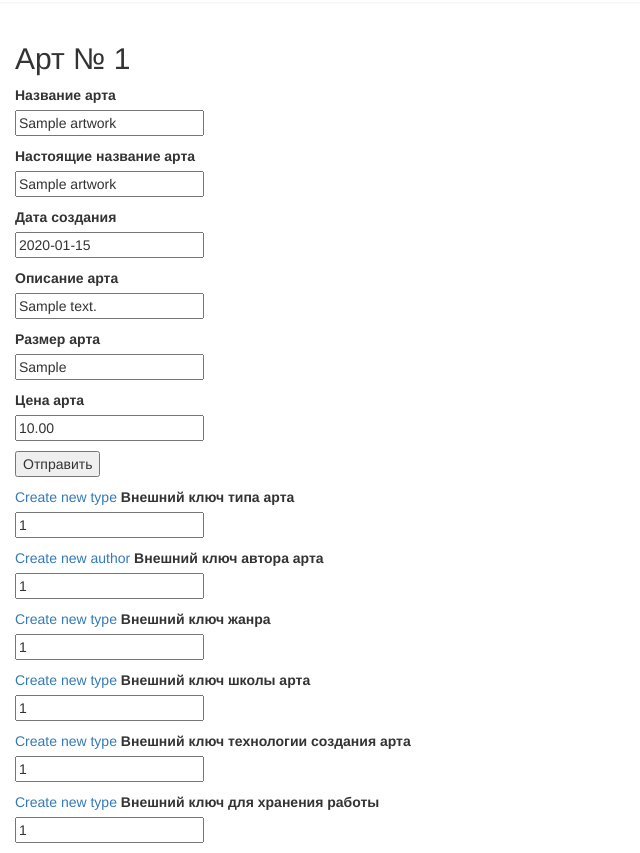
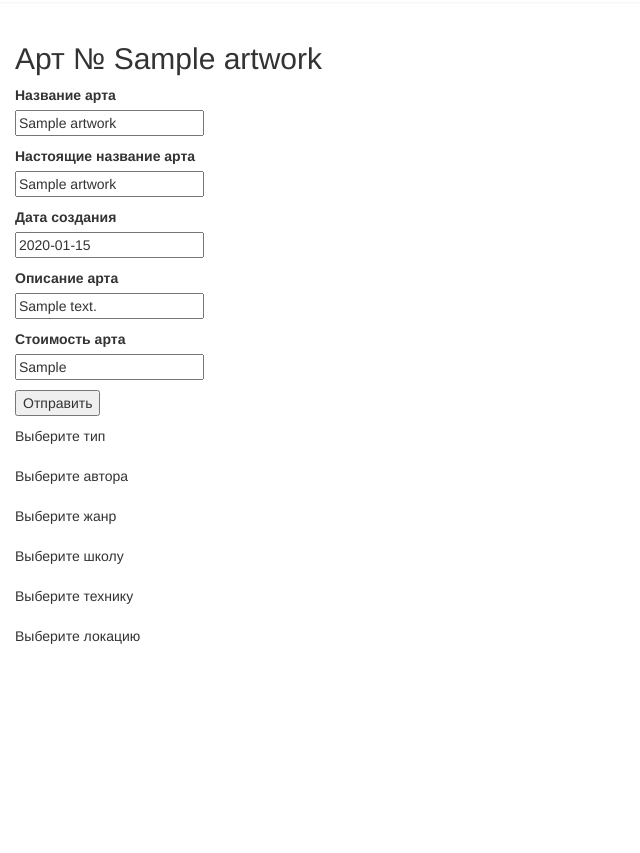
Before and after one commit to Liza-Kozlovskaya/ArtGallery, an ASP.NET MVC app: page /Admin/EditArts/1 in a window 1280 px wide; the page is wider, and only the part inside the window is pictured. Shown: the part 51-904 px from the top of that part, without its empty margins (0-640 px from the left). After the commit the page ends 800 px from the top of that part, so only its background shows below. Run offline with ASP.NET Core 8 and stand-ins for ASP.NET MVC 5, Linux system fonts and the light colour scheme; tables that the repository leaves empty hold one stand-in row (values such as "Sample post"); the project's own start-up code is not run; a stand-in starts its controllers and pages; some libraries are stand-ins or nearby versions.

Commit message:
edit admin bar

```diff
--- a/Gallery1/Gallery1/Controllers/AdminController.cs
+++ b/Gallery1/Gallery1/Controllers/AdminController.cs
@@ -20,14 +20,24 @@ namespace Gallery1.Controllers
 
         public ViewResult EditArts(int Id)
         {
-            ArtWork artWork = db.ArtWorks.FirstOrDefault(a => a.Id == Id);
-            return View(artWork);
+            using (ArtContext db = new ArtContext())
+            {
+                var model = new EditModel
+                {
+                    ArtWorks = db.ArtWorks.FirstOrDefault(a => a.Id == Id),
+                    Authors = db.Authors.ToList()
+                };
+                return View(model);
+            }
+            //ArtWork artWork = db.ArtWorks.Include(a => a.Author)
+            //    .FirstOrDefault(a => a.Id == Id);
+            //return View(artWork);
         }
 
         [HttpPost]
-        public ActionResult EditArts(ArtWork artWork)
+        public ActionResult EditArts(EditModel model)
         {
-            db.Entry(artWork).State = EntityState.Modified;
+            db.Entry(model).State = EntityState.Modified;
             db.SaveChanges();
             return RedirectToAction("ListArts");
         }
--- a/Gallery1/Gallery1/Models/ArtWork.cs
+++ b/Gallery1/Gallery1/Models/ArtWork.cs
@@ -39,5 +39,6 @@ namespace Gallery1.Models
         public int? LocationId { get; set; }
         public Location Location { get; set; }
 
+        public IEnumerator<Author> Authors { get; }
     }
 }
--- a/Gallery1/Gallery1/Views/Admin/EditArts.cshtml
+++ b/Gallery1/Gallery1/Views/Admin/EditArts.cshtml
@@ -1,88 +1,120 @@
+<link href="~/Content/admin.css" rel="stylesheet" />
+@model Gallery1.Models.EditModel
 @{
     ViewBag.Title = "Редактировать книгу";
     Layout = "~/Views/Shared/_Layout.cshtml";
 }
-<link href="~/Content/admin.css" rel="stylesheet" />
-@model Gallery1.Models.ArtWork
-<h2>Арт № @Model.Id</h2>
+
+<h2>Арт № @Model.ArtWorks.WorkName</h2>
 
 @using (Html.BeginForm("EditArts", "Admin", FormMethod.Post))
 {
     <div class="admin">
         <div class="admin-right">
             <fieldset>
-                @Html.HiddenFor(m => m.Id)
+                @Html.HiddenFor(m => m.ArtWorks.Id)
                 <p>
-                    @Html.LabelFor(model => model.WorkName, "Название арта")
+                    @Html.LabelFor(model => model.ArtWorks.WorkName, "Название арта")
                     <br />
-                    @Html.EditorFor(model => model.WorkName)
+                    @Html.EditorFor(model => model.ArtWorks.WorkName)
                 </p>
                 <p>
-                    @Html.LabelFor(model => model.OriginWorkName, "Настоящие название арта")
+                    @Html.LabelFor(model => model.ArtWorks.OriginWorkName, "Настоящие название арта")
                     <br />
-                    @Html.EditorFor(model => model.OriginWorkName)
+                    @Html.EditorFor(model => model.ArtWorks.OriginWorkName)
                 </p>
                 <p>
-                    @Html.LabelFor(model => model.CreationDate, "Дата создания")
+                    @Html.LabelFor(model => model.ArtWorks.CreationDate, "Дата создания")
                     <br />
-                    @Html.EditorFor(model => model.CreationDate)
+                    @Html.EditorFor(model => model.ArtWorks.CreationDate)
                 </p>
                 <p>
-                    @Html.LabelFor(model => model.Description, "Описание арта")
+                    @Html.LabelFor(model => model.ArtWorks.Description, "Описание арта")
                     <br />
-                    @Html.EditorFor(model => model.Description)
+                    @Html.EditorFor(model => model.ArtWorks.Description)
                 </p>
                 <p>
-                    @Html.LabelFor(model => model.Size, "Размер арта")
+                    @Html.LabelFor(model => model.ArtWorks.Size, "Стоимость арта")
                     <br />
-                    @Html.EditorFor(model => model.Size)
+                    @Html.EditorFor(model => model.ArtWorks.Size)
                 </p>
-                <p>
-                    @Html.LabelFor(model => model.Price, "Цена арта")
-                    <br />
-                    @Html.EditorFor(model => model.Price)
-                </p>
+
                 <p><input type="submit" value="Отправить" /></p>
             </fieldset>
         </div>
         <div class="admin-center">
             <fieldset>
+                <details>
+                    <summary>Выберите тип</summary>
                     <p>
                         @Html.ActionLink("Create new type", "CreateType")
-                    @Html.LabelFor(model => model.TypeId, "Внешний ключ типа арта")
                         <br />
-                    @Html.EditorFor(model => model.TypeId)
+                        @Html.LabelFor(model => model.ArtWorks.TypeId, "Внешний ключ типа арта")
+                        <br />
+                        @Html.EditorFor(model => model.ArtWorks.TypeId)
                     </p>
+                </details>
+                <br />
+                <details>
+                    <summary>Выберите автора</summary>
                     <p>
                         @Html.ActionLink("Create new author", "CreateAuthor")
-                    @Html.LabelFor(model => model.AuthorId, "Внешний ключ автора арта")
                         <br />
-                    @Html.EditorFor(model => model.AuthorId)
+                        @*<select>*@
+                            @foreach (var author in Model.Authors)
+                            {
+                                @Html.DisplayFor(modelItem => author.NameAuthor)
+                            }
+                        @*</select>*@
+                        @Html.LabelFor(model => model.ArtWorks.Author.Id, "Внешний ключ автора арта")
+                        <br />
+                        @Html.EditorFor(model => model.ArtWorks.Author.Id)
                     </p>
+                </details>
+                <br />
+                <details>
+                    <summary>Выберите жанр</summary>
                     <p>
                         @Html.ActionLink("Create new type", "CreateGenre")
-                    @Html.LabelFor(model => model.GenreId, "Внешний ключ жанра")
                         <br />
-                    @Html.EditorFor(model => model.GenreId)
+                        @Html.LabelFor(model => model.ArtWorks.GenreId, "Внешний ключ жанра")
+                        <br />
+                        @Html.EditorFor(model => model.ArtWorks.GenreId)
                     </p>
+                </details>
+                <br />
+                <details>
+                    <summary>Выберите школу</summary>
                     <p>
                         @Html.ActionLink("Create new type", "CreateSchool")
-                    @Html.LabelFor(model => model.SchoolId, "Внешний ключ школы арта")
                         <br />
-                    @Html.EditorFor(model => model.SchoolId)
+                        @Html.LabelFor(model => model.ArtWorks.SchoolId, "Внешний ключ школы арта")
+                        <br />
+                        @Html.EditorFor(model => model.ArtWorks.SchoolId)
                     </p>
+                </details>
+                <br />
+                <details>
+                    <summary>Выберите технику</summary>
                     <p>
                         @Html.ActionLink("Create new type", "CreateTechnique")
-                    @Html.LabelFor(model => model.TechniqueId, "Внешний ключ технологии создания арта")
                         <br />
-                    @Html.EditorFor(model => model.TechniqueId)
+                        @Html.LabelFor(model => model.ArtWorks.TechniqueId, "Внешний ключ технологии создания арта")
+                        <br />
+                        @Html.EditorFor(model => model.ArtWorks.TechniqueId)
                     </p>
+                </details>
+                <br />
+                <details>
+                    <summary>Выберите локацию</summary>
                     <p>
                         @Html.ActionLink("Create new type", "CreateLocation")
-                    @Html.LabelFor(model => model.LocationId, "Внешний ключ для хранения работы")
                         <br />
-                    @Html.EditorFor(model => model.LocationId)
+                        @Html.LabelFor(model => model.ArtWorks.LocationId, "Внешний ключ для хранения работы")
+                        <br />
+                        @Html.EditorFor(model => model.ArtWorks.LocationId)
                     </p>
+                </details>
             </fieldset>
         </div>
         <div class="admin-upload-img">
```
Also changed, not shown: Gallery1/Gallery1/Models/EditModel.cs (added, +14 -0 lines), Gallery1/Gallery1/Gallery1.csproj, 5 other files. Lines whose indentation alone changed are shown as unchanged.
